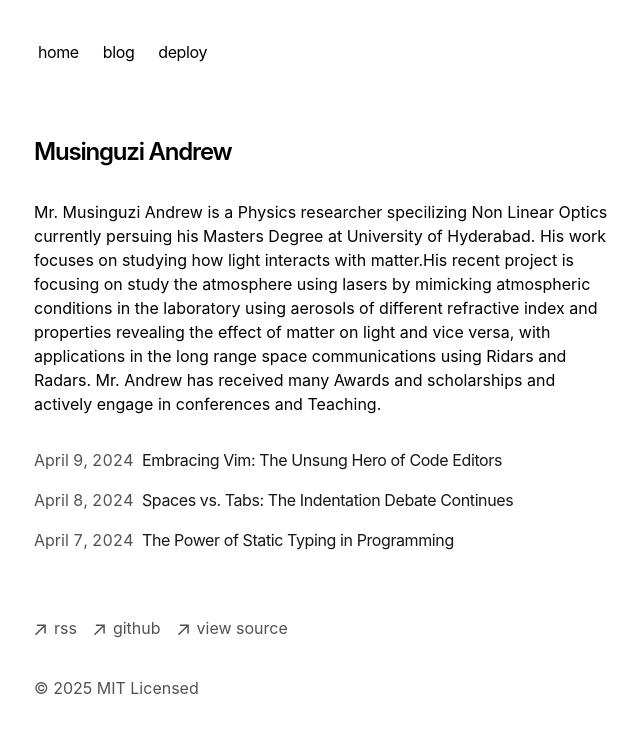
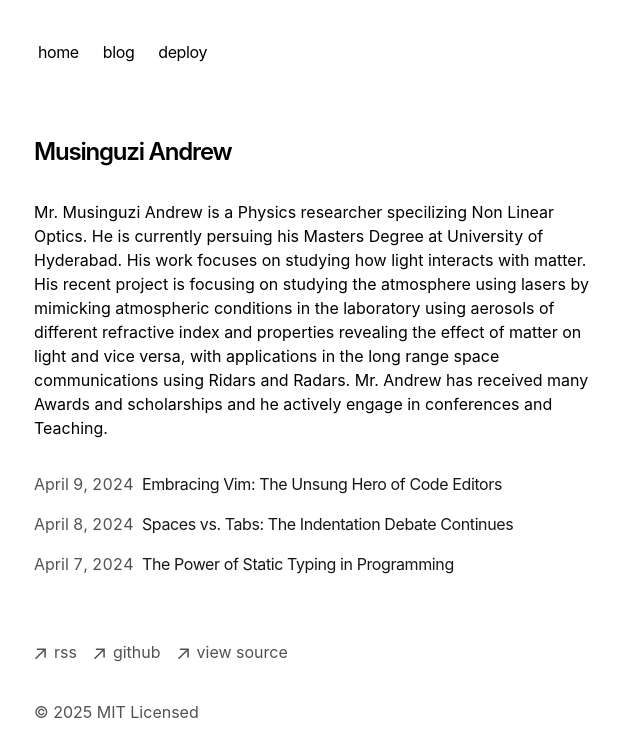
Before and after one commit to musinguziandrew/myhomepage, a Next.js app: page / in a window 1280 px wide. Shown: the top 756 px of the page, without its empty margins (318-958 px from the left). Built offline with nearby package versions, Linux system fonts and the light colour scheme.

Commit message:
Update page.tsx

```diff
--- a/app/page.tsx
+++ b/app/page.tsx
@@ -7,11 +7,11 @@ export default function Page() {
         Musinguzi Andrew
       </h1>
       <p className="mb-4">
-        {`Mr. Musinguzi Andrew is a Physics researcher specilizing Non Linear Optics currently persuing his Masters Degree at University of Hyderabad.
-        His work focuses on studying how light interacts with matter.His recent project is focusing on study the atmosphere using lasers by mimicking
+        {`Mr. Musinguzi Andrew is a Physics researcher specilizing Non Linear Optics. He is currently persuing his Masters Degree at University of Hyderabad.
+        His work focuses on studying how light interacts with matter. His recent project is focusing on studying the atmosphere using lasers by mimicking
         atmospheric conditions in the laboratory using aerosols of different refractive index and properties revealing the effect of matter on light and
         vice versa, with applications in the long range space communications using Ridars and Radars. Mr. Andrew has received many Awards and scholarships
-        and actively engage in conferences and Teaching.`}
+        and he actively engage in conferences and Teaching.`}
       </p>
       <div className="my-8">
         <BlogPosts />
```
